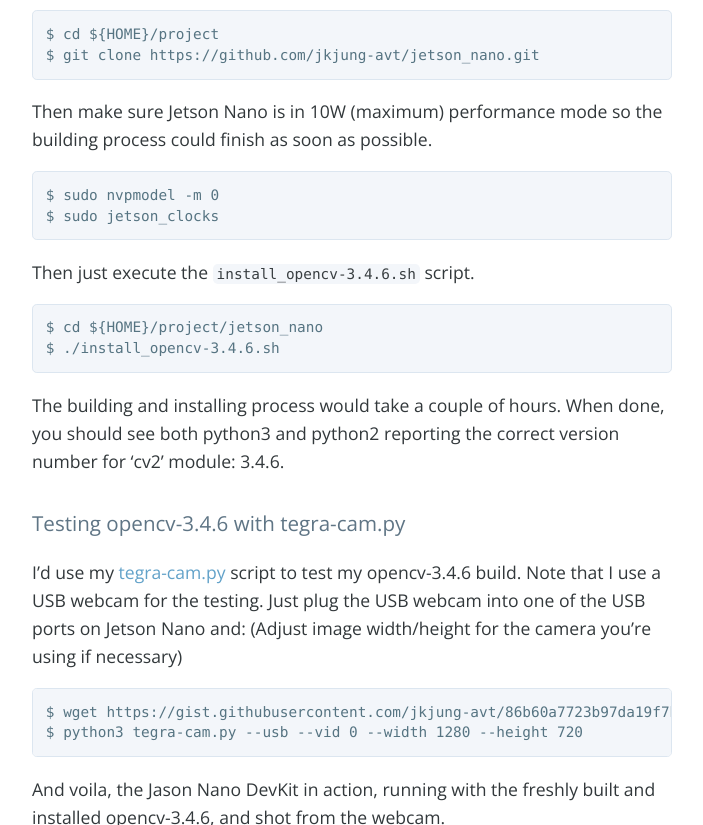
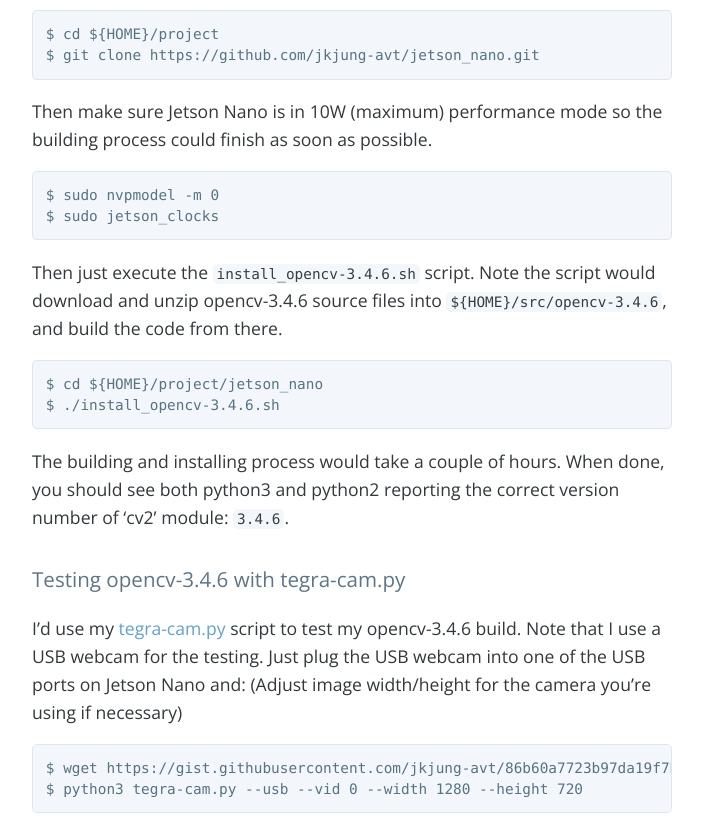
Before and after one commit to jkjung-avt/jkjung-avt.github.io, a Jekyll site: the page built from _posts/2019-05-15-opencv-on-nano.md, in a window 1280 px wide and 900 px high, scrolled down 2724 px, cut to the strip 0-825 px from the top of the window. Shown: the whole strip, without its empty margins (288-991 px from the left). Built offline with Jekyll 4.4.1, drawn with Linux system fonts in a browser that asks for light colours; nearby versions of some CDN libraries; comment, search, counter and statistics services are not loaded.

Commit message:
Add description of the direcotry where I put the opencv-3.4.6 source files

````diff
--- a/_posts/2019-05-15-opencv-on-nano.md
+++ b/_posts/2019-05-15-opencv-on-nano.md
@@ -77,14 +77,14 @@
 $ sudo jetson_clocks
 ```
 
-Then just execute the `install_opencv-3.4.6.sh` script.
+Then just execute the `install_opencv-3.4.6.sh` script.  Note the script would download and unzip opencv-3.4.6 source files into `${HOME}/src/opencv-3.4.6`, and build the code from there.
 
 ```
 $ cd ${HOME}/project/jetson_nano
 $ ./install_opencv-3.4.6.sh
 ```
 
-The building and installing process would take a couple of hours.  When done, you should see both python3 and python2 reporting the correct version number for 'cv2' module: 3.4.6.
+The building and installing process would take a couple of hours.  When done, you should see both python3 and python2 reporting the correct version number of 'cv2' module: `3.4.6`.
 
 # Testing opencv-3.4.6 with tegra-cam.py
 
````
